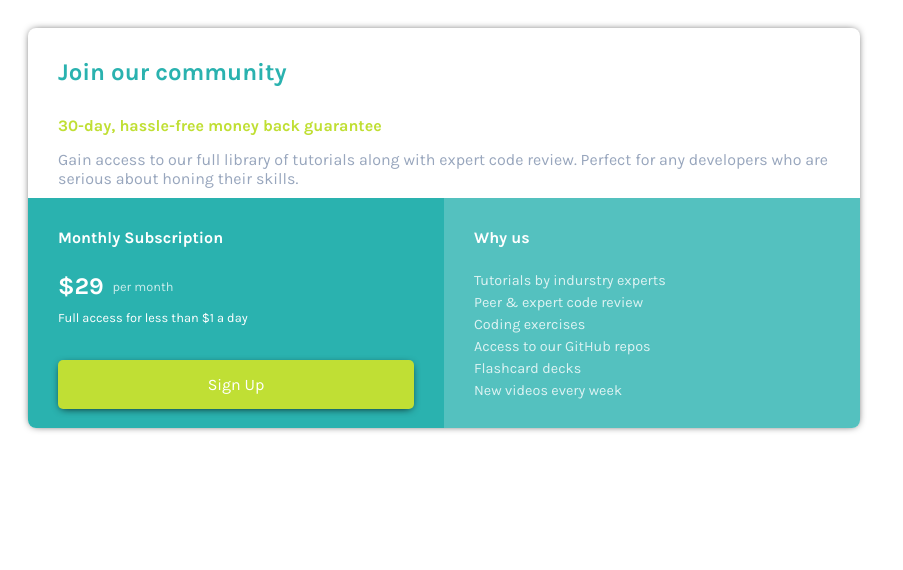
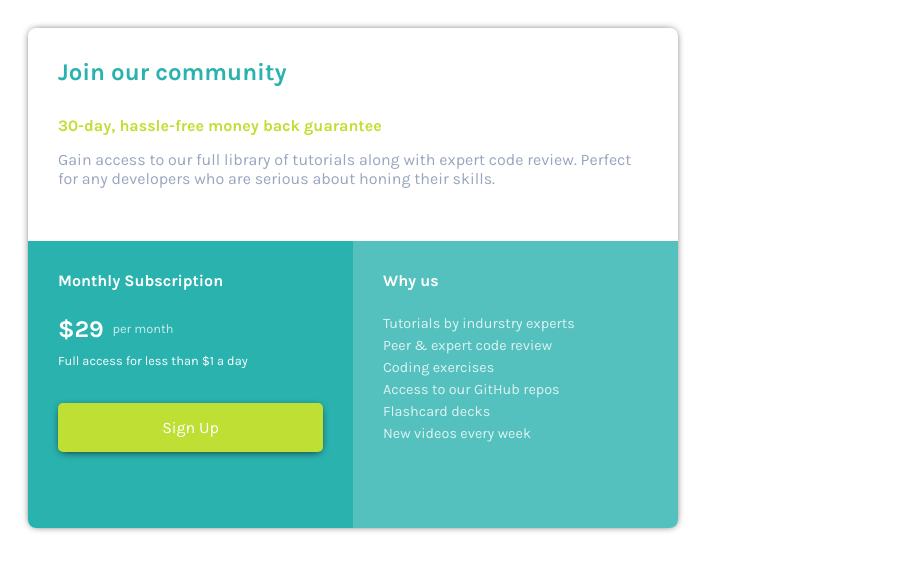
Before and after one commit to bailabaila/pricing-card-frontend-mentor-challenge, a plain HTML site: page index.html in a window 1280 px wide. Shown: the whole page, without its empty margins (0-903 px from the left). Drawn offline with Linux system fonts and the light colour scheme.

Commit message:
Update style.css

```diff
--- a/style.css
+++ b/style.css
@@ -17,8 +17,8 @@ h2, h4, p {
 }
 
 #card {
-  width: 65vw;
-  height: 50vh;
+  width: 650px;
+  height: 500px;
   box-shadow: 0px 0px 8px -3px #000000;
   border-radius: 8px;
   overflow: hidden;
```
